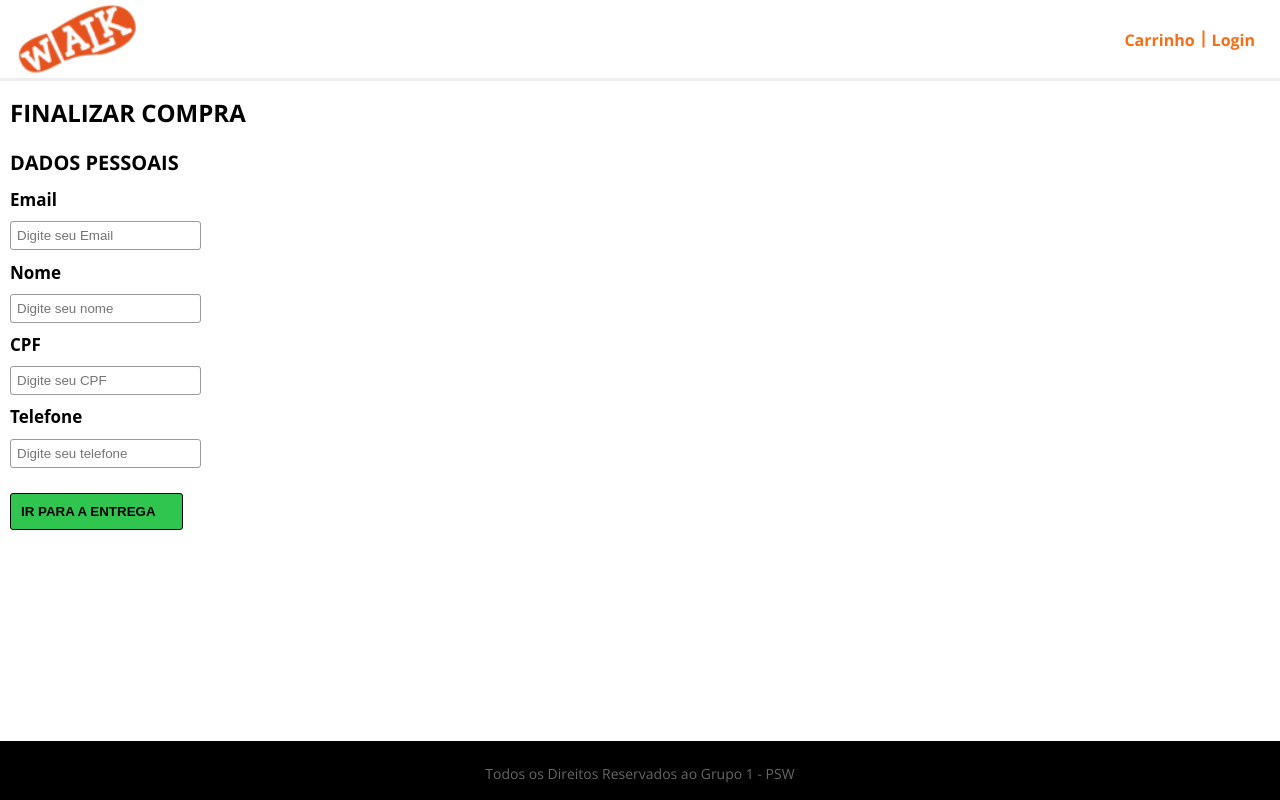
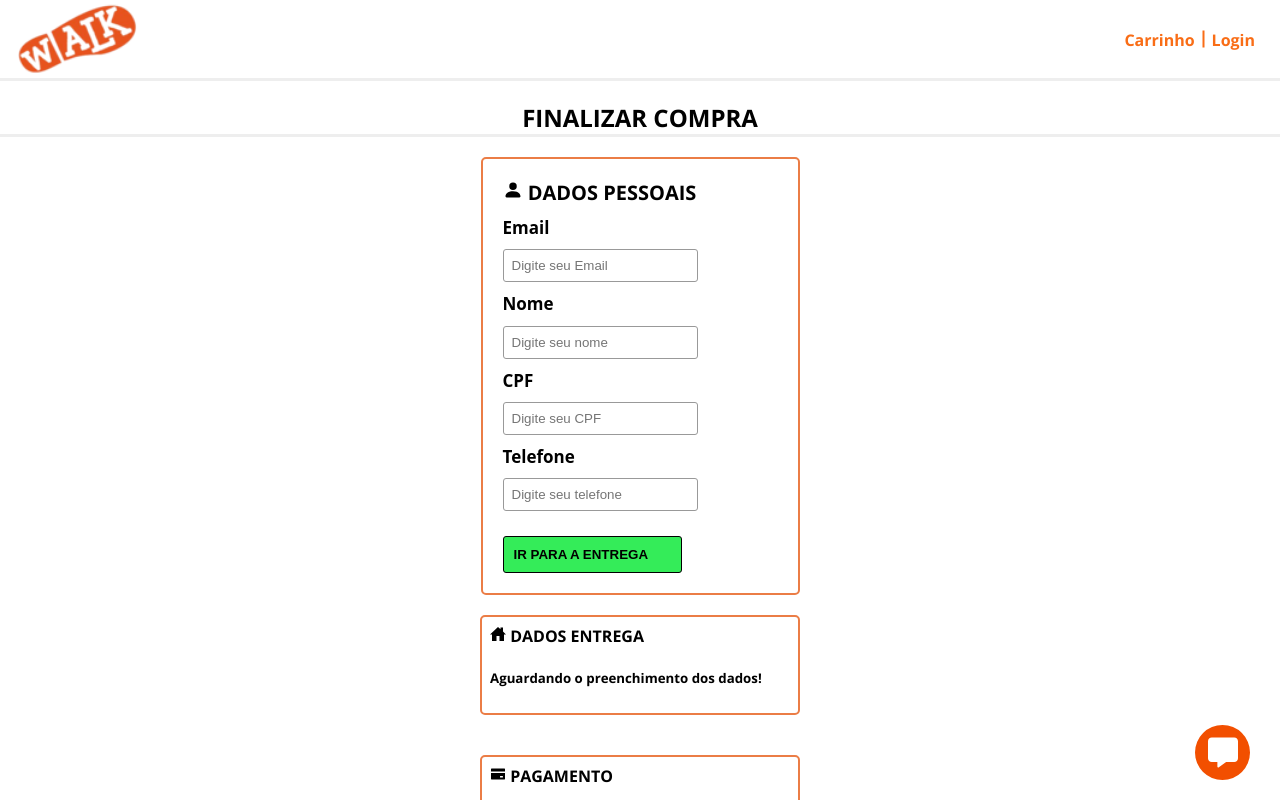
Before and after one commit to dsm-cefet-rj/ti-2022-1-grupo_1, a React (Create React App) app in the folder walkshoes/: page /dadospessoais in a window 1280 px wide. Shown: the top 800 px of the page. Built offline with nearby package versions, Linux system fonts and the light colour scheme.

Commit message:
melhorando o css e as navegações entre pag

```diff
--- a/walkshoes/src/components/pags/pagamento/DadosEntrega.js
+++ b/walkshoes/src/components/pags/pagamento/DadosEntrega.js
@@ -1,6 +1,10 @@
 import React, { useState } from "react";
 import "./styles.css";
 import { useNavigate } from "react-router-dom";
+import {BsFillPersonFill} from "react-icons/bs";
+import {AiFillCreditCard, AiOutlineBarcode} from "react-icons/ai"
+import {IoHomeSharp} from "react-icons/io5";
+import {FaMoneyCheckAlt, FaEdit} from "react-icons/fa"
 import Menu from "../../header/menu/Menu";
 import Footer from "../../footer/Footer";
 
@@ -24,6 +28,10 @@ function DadosEntrega() {
 
   const navigate = useNavigate();
 
+  function handleDadosPessoais(){
+    navigate("/dadospessoais")
+  }
+
   function handlePagamento() {
     navigate("/tipopagamento");
   }
@@ -33,12 +41,13 @@ function DadosEntrega() {
       <Menu name="Carrinho"></Menu>
       <div className="div-pagamento">
       <h2> FINALIZAR COMPRA</h2>
+      <div className="content-wr">
+          <div>
+            <form className="dados" onSubmit={handleSubmit}>
               <div className="div-etapa-entrega">
-        <span> ENTREGA</span>
+                <span> <IoHomeSharp/> ENTREGA</span>
               </div>
               <div>
-        <form onSubmit={handleSubmit}>
-          <div className="dados">
                 <label> CEP </label>
                 <input
                   type="text"
@@ -69,6 +78,15 @@ function DadosEntrega() {
               </div>
             </form>
           </div>
+          <div className="card-entrega">
+            <span><BsFillPersonFill/> DADOS PESSOAIS <button type="button" onClick={handleDadosPessoais}> <FaEdit/></button></span>
+            <h5>Editar dados pessoais!</h5>
+          </div>
+          <div className="card-entrega">
+            <span> <AiFillCreditCard/> PAGAMENTO </span>
+            <h5>Aguardando o preenchimento dos dados!</h5>
+          </div>
+        </div>
       </div>
       <Footer />
     </>
--- a/walkshoes/src/components/pags/pagamento/DadosPessoais.js
+++ b/walkshoes/src/components/pags/pagamento/DadosPessoais.js
@@ -1,5 +1,10 @@
 import React, { useState } from "react";
 import { useNavigate } from "react-router-dom";
+import {BsFillPersonFill} from "react-icons/bs";
+import {AiFillCreditCard, AiOutlineBarcode} from "react-icons/ai"
+import {IoHomeSharp} from "react-icons/io5";
+import {FaMoneyCheckAlt, FaEdit} from "react-icons/fa"
+import Chat from "../../chat/Chat";
 import Menu from "../../header/menu/Menu";
 import Footer from "../../footer/Footer";
 import "./styles.css";
@@ -22,8 +27,8 @@ const DadosPessoais = () => {
     }
   }
 
-  function handleEntrega() {
-    navigate("/dadosentrega");
+  function handleEntrega(){
+    navigate("/dadosentrega")
   }
 
   return (
@@ -31,11 +36,12 @@ const DadosPessoais = () => {
       <Menu name="Carrinho"></Menu>
       <div className="div-pagamento">
         <h2> FINALIZAR COMPRA</h2>
-        <div className="div-etapa-pessoal">
-          <span> DADOS PESSOAIS</span>
-        </div>
+        <div className="content-wr">
           <div>
             <form className="dados" onSubmit={handleSubmit}>
+              <div className="div-etapa-pessoal">
+                <span> <BsFillPersonFill/> DADOS PESSOAIS</span>
+              </div>
               <div>
                 <label> Email </label>
                 <input
@@ -75,7 +81,17 @@ const DadosPessoais = () => {
               </div>
             </form>
           </div>
+          <div className="card-entrega">
+              <span> <IoHomeSharp/> DADOS ENTREGA </span>
+              <h5>Aguardando o preenchimento dos dados!</h5>
           </div>
+          <div className="card-entrega">
+            <span> <AiFillCreditCard/> PAGAMENTO </span>
+            <h5>Aguardando o preenchimento dos dados!</h5>
+          </div>
+        </div>
+      </div>
+      <Chat/>
       <Footer />
     </>
   );
--- a/walkshoes/src/components/pags/pagamento/TipoPagamento.js
+++ b/walkshoes/src/components/pags/pagamento/TipoPagamento.js
@@ -1,8 +1,13 @@
 import React from "react";
+import { useNavigate } from "react-router-dom";
 import "./styles.css";
+import {BsFillPersonFill} from "react-icons/bs";
+import {AiFillCreditCard, AiOutlineBarcode} from "react-icons/ai"
+import {IoHomeSharp} from "react-icons/io5";
+import {FaMoneyCheckAlt, FaEdit} from "react-icons/fa"
 import Menu from "../../header/menu/Menu";
 import Footer from "../../footer/Footer";
-import { useNavigate } from "react-router-dom";
+
 
 function TipoPagamento() {
   const navigate = useNavigate();
@@ -11,21 +16,37 @@ function TipoPagamento() {
     navigate("/pagamento");
   }
 
+  function handleDados(){
+    navigate("/dadospessoais")
+  }
+
+  function handleEntrega(){
+    navigate("/dadosentrega")
+  }
+
   return (
     <>
       <Menu name="Carrinho"></Menu>
       <div className="div-pagamento">
-        <div className="div-etapa-pagamento">
-          <span>PAGAMENTO</span>
-        </div>
-        <div className="pagamento">
-          <label>Selecione a forma de pagamento</label>
-          <button className="boleto"> Boleto Bancário</button>
-          <button className="pix"> Pix</button>
-          <button className="cartao" onClick={handleCartao}>
-            {" "}
-            Cartão de crédito
-          </button>
+        <h2> FINALIZAR COMPRA</h2>
+        <div className="content-wr">
+          <div className="pagamento">
+            <div className="div-etapa-pagamento">
+              <span>PAGAMENTO</span>
+            </div>
+            <label>Selecione a forma de pagamento</label>
+            <button className="boleto"><AiOutlineBarcode/>  Boleto Bancário</button>
+            <button className="pix"> <FaMoneyCheckAlt/> Pix</button>
+            <button className="cartao"> <AiFillCreditCard/>Cartão de crédito</button>
+          </div>
+          <div className="card-entrega">
+              <span><BsFillPersonFill/> DADOS PESSOAIS <button type="button" onClick={handleDados}> <FaEdit/></button></span>
+              <h5>Editar dados pessoais!</h5>
+          </div>
+          <div className="card-entrega">
+            <span><IoHomeSharp/> ENTREGA <button type="button" onClick={handleEntrega}> <FaEdit/></button></span>
+            <h5>Editar dados da entrega!</h5>
+          </div>
         </div>
       </div>
       <Footer />
--- a/walkshoes/src/components/pags/pagamento/styles.css
+++ b/walkshoes/src/components/pags/pagamento/styles.css
@@ -1,7 +1,8 @@
 @import url("https://fonts.googleapis.com/css2?family=Open+Sans:wght@400;500;700&display=swap");
 
 h2 {
-  margin: 15px 0 0 10px;
+  text-align: center;
+  border-bottom-style: inset;
 }
 
 .div-pagamento{
@@ -13,26 +14,25 @@ h2 {
 .div-etapa-pessoal {
   font-size: 20px;
   font-weight: bold;
-  margin: 20px 0 2px 10px;
 }
 
 .div-etapa-entrega {
   font-size: 20px;
   font-weight: bold;
-  margin: 30px 0 2px 10px;
 }
 
 .div-etapa-pagamento {
   font-size: 20px;
   font-weight: bold;
-  margin: 30px 0 8px 10px;
 }
 
 .dados {
+  border: 2px solid #eb7d46;
   font-size: 18px;
   flex-direction: column;
-  margin-left: 10px;
-  border-radius: 10px;
+  border-radius: 5px;
+  width: 275px;
+  padding: 20px;
 }
 
 .dados label {
@@ -48,14 +48,20 @@ h2 {
   color: #444;
   border-radius: 3px;
   height: auto;
-  padding: 6px;
+  padding: 8px;
   flex-direction: column;
   display: flex;
   margin-top: 10px;
 }
 
 .pagamento {
-  margin-left: 10px;
+  border: 2px solid #eb7d46;
+  font-size: 18px;
+  display: flex;
+  flex-direction: column;
+  border-radius: 5px;
+  width: 275px;
+  padding: 20px;
 }
 
 .boleto {
@@ -68,6 +74,7 @@ h2 {
   margin-bottom: 0.6em;
   padding: 10px 14px 10px 10px;
   font-weight: bold;
+  font-size: 15px;
   display: flex;
   cursor: pointer;
   background-color: rgb(255, 255, 255);
@@ -83,6 +90,7 @@ h2 {
   margin-bottom: 0.6em;
   padding: 10px 95px 10px 10px;
   font-weight: bold;
+  font-size: 15px;
   display: flex;
   cursor: pointer;
   background-color: rgb(255, 255, 255);
@@ -98,6 +106,7 @@ h2 {
   margin-bottom: 0.6em;
   padding: 10px 5px 10px 10px;
   font-weight: bold;
+  font-size: 15px;
   display: flex;
   cursor: pointer;
   background-color: rgb(255, 255, 255);
@@ -187,7 +196,7 @@ h2 {
 
 .btn-proxima {
   padding: 10px;
-  background-color: #30c54e;
+  background-color: #34ec59;
   border: solid rgb(0, 0, 0);
   border-width: 1px;
   color: rgb(0, 0, 0);
@@ -195,17 +204,54 @@ h2 {
   font-weight: bold;
   cursor: pointer;
   margin-top: 25px;
-  padding-right: 26.5px;
+  padding-right: 33px;
 }
 
-/* @media (max-width: 1600px) {
-  * {
-    font-size: 16px;
+.card-entrega{
+ border:2px solid #eb7d46;
+ border-radius:5px ;
+ height: 80px;
+ width: 300px;
+ padding: 8px;
+ font-weight: bold;
+}
+
+.card-pagamento{
+  border:2px solid #eb7d46;
+  border-radius:5px ;
+  height: 80px;
+  width: 300px;
+  padding: 8px;
+  font-weight: bold;
+}
+
+.content-wr{
+  display: flex;
+  justify-content:space-around;
+  width: 75%;
+  align-items: flex-start;
+}
+
+
+@media (max-width: 1024px){
+  .div-pagamento{
+    display: flex;
+    min-height: 81vh;
+    flex-direction: column;
   }
-} */
+}
 
-/* @media (max-width: 415px) {
-  .pix {
-    padding-left: 18px;
+@media (max-width: 1370px){
+
+  .div-etapa-pessoal{
+    justify-content: center;
   }
-} */
+  .content-wr{
+    width: auto;
+    flex-direction: column;
+    align-items: center;
+  }
+  .card-entrega{
+    margin: 20px 0;
+  }
+}
```
Lines whose indentation alone changed are shown as unchanged.
